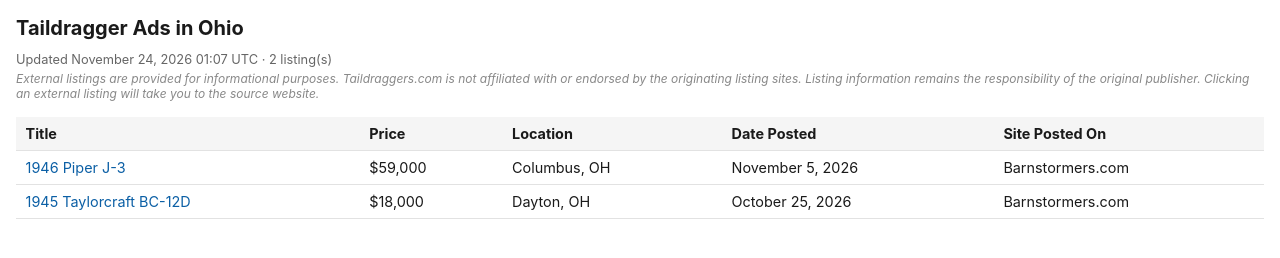
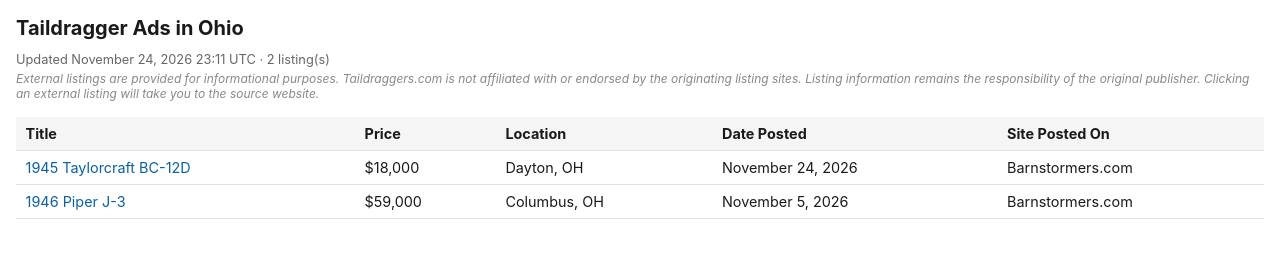
Before and after one commit to taildraggers/ohio, a plain HTML site: page docs/index.html in a window 1280 px wide. Drawn offline with Linux system fonts and the light colour scheme.

Commit message:
Update Ohio listings (2026-11-24)

```diff
--- a/docs/index.html
+++ b/docs/index.html
@@ -58,15 +58,15 @@
 </head>
 <body>
   <h1>Taildragger Ads in Ohio</h1>
-  <div class="updated">Updated November 24, 2026 01:07 UTC &middot; 2 listing(s)</div>
+  <div class="updated">Updated November 24, 2026 23:11 UTC &middot; 2 listing(s)</div>
   <div class="disclaimer">External listings are provided for informational purposes. Taildraggers.com is not affiliated with or endorsed by the originating listing sites. Listing information remains the responsibility of the original publisher. Clicking an external listing will take you to the source website.</div>
   <table>
     <thead>
       <tr><th>Title</th><th>Price</th><th>Location</th><th>Date Posted</th><th>Site Posted On</th></tr>
     </thead>
     <tbody>
+        <tr><td><a href="https://www.barnstormers.com/classified-2080050-1945-Taylorcraft-BC12-D.html" target="_blank" rel="noopener noreferrer">1945 Taylorcraft BC-12D</a></td><td>$18,000</td><td>Dayton, OH</td><td>November 24, 2026</td><td>Barnstormers.com</td></tr>
         <tr><td><a href="https://www.barnstormers.com/classified-2082123-1946-J3-Cub.html" target="_blank" rel="noopener noreferrer">1946 Piper J-3</a></td><td>$59,000</td><td>Columbus, OH</td><td>November 5, 2026</td><td>Barnstormers.com</td></tr>
-        <tr><td><a href="https://www.barnstormers.com/classified-2080050-1945-Taylorcraft-BC12-D.html" target="_blank" rel="noopener noreferrer">1945 Taylorcraft BC-12D</a></td><td>$18,000</td><td>Dayton, OH</td><td>October 25, 2026</td><td>Barnstormers.com</td></tr>
     </tbody>
   </table>
 <script>
```
